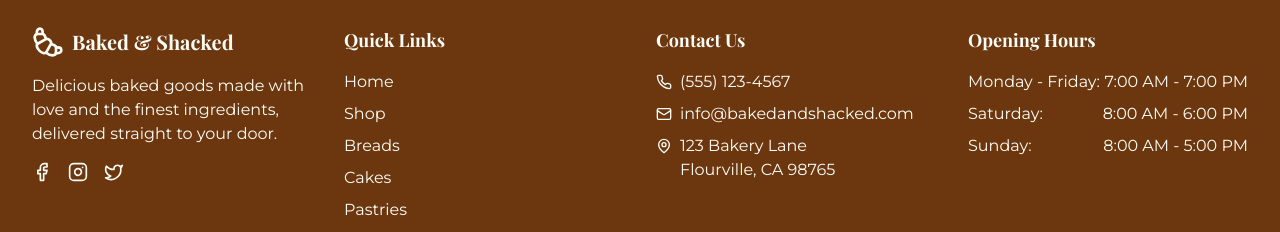
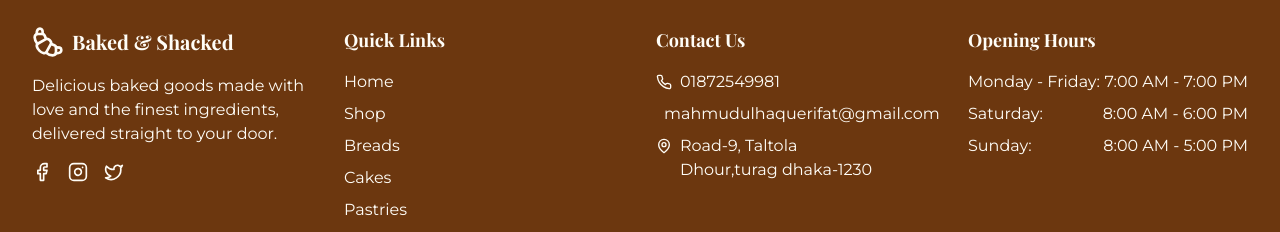
Before and after one commit to mahmudul194/Baked-and-Shacked, a React (Vite) app: page / in a window 1280 px wide. Shown: the part 2214-2446 px from the top of the page. Built offline with nearby package versions, Linux system fonts and the light colour scheme.

Commit message:
info updates

```diff
--- a/src/components/layout/Footer.tsx
+++ b/src/components/layout/Footer.tsx
@@ -48,15 +48,15 @@ const Footer: React.FC = () => {
             <ul className="space-y-2">
               <li className="flex items-center">
                 <Phone size={16} className="mr-2" />
-                <span>(555) 123-4567</span>
+                <span>01872549981</span>
               </li>
               <li className="flex items-center">
                 <Mail size={16} className="mr-2" />
-                <span>info@bakedandshacked.com</span>
+                <span>mahmudulhaquerifat@gmail.com</span>
               </li>
               <li className="flex items-start">
                 <MapPin size={16} className="mr-2 mt-1" />
-                <span>123 Bakery Lane<br />Flourville, CA 98765</span>
+                <span> Road-9, Taltola<br />Dhour,turag dhaka-1230</span>
               </li>
             </ul>
           </div>
```
